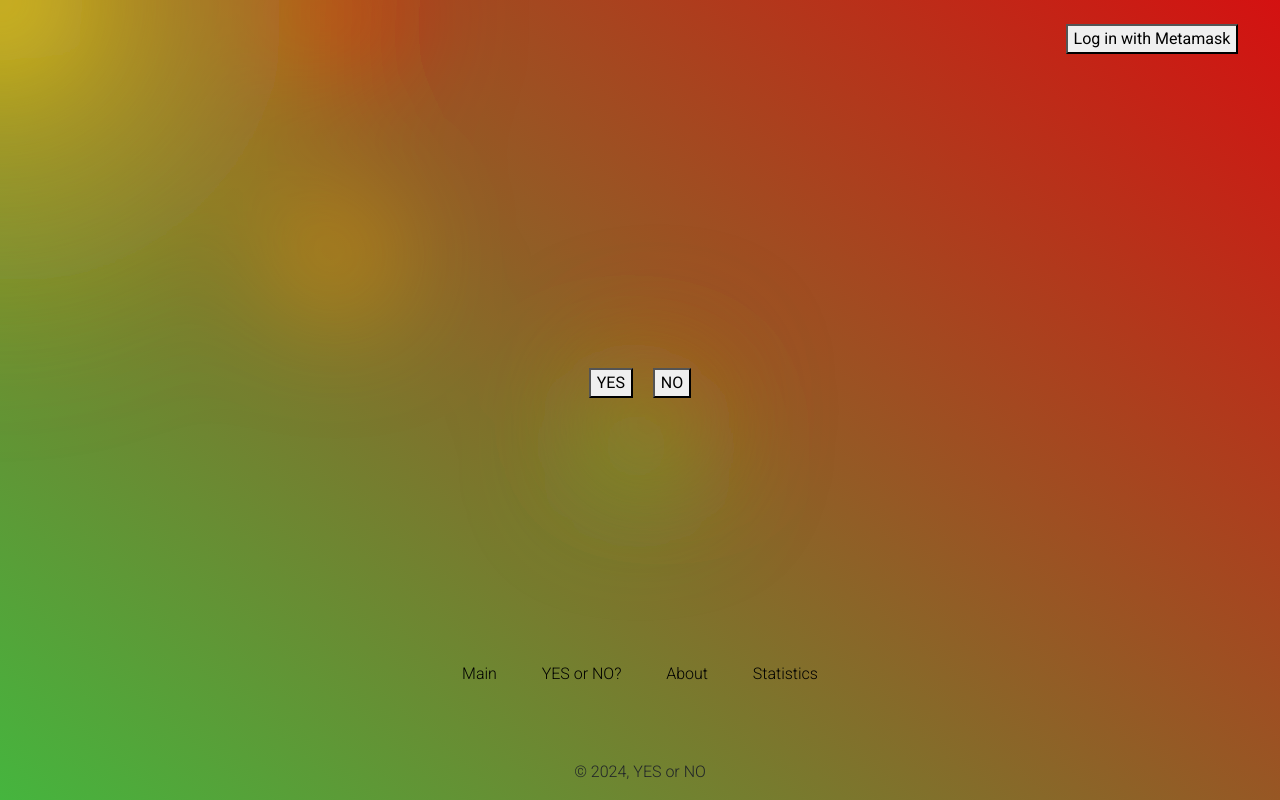
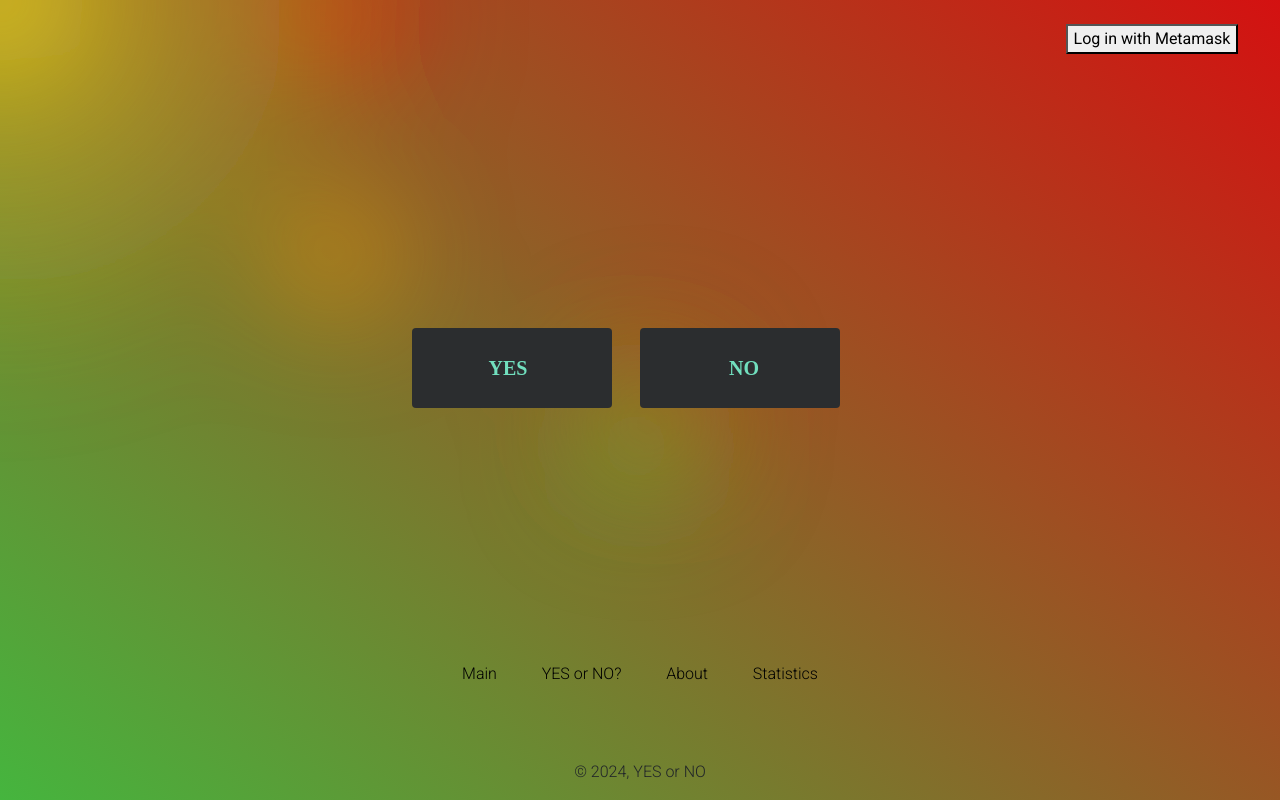
Before and after one commit to Marakuyaspb/yes, a Django app: page /dapp/ in a window 1280 px wide. Run offline with Django 4.2, Linux system fonts and the light colour scheme; some libraries are stand-ins or nearby versions.

Commit message:
buttons yes/no

```diff
--- /dev/null
+++ b/static/css/yesno_btns.css
@@ -0,0 +1,61 @@
+.button {
+  background: #2B2D2F;
+  height: 80px;
+  width: 200px;
+  text-align: center;
+  position: absolute;
+  top: 50%;
+  transform: translateY(-50%);
+
+  margin: 0 auto;
+  cursor: pointer;
+  border-radius: 4px;
+}
+
+.btn-y{
+  left: -10%;
+}
+
+.btn-y{
+
+  right: 10%;
+}
+
+.text-y, .text-n {
+  font: bold 1.25rem/1 poppins;
+  color: #71DFBE;
+  position: absolute;
+  top: 50%;
+  transform: translateY(-52%);
+  left: 0;
+  right: 0;
+}
+
+.progress-bar-y, .progress-bar-n  {
+  position: absolute;
+  height: 10px;
+  width: 0;
+  right: 0;
+  top: 50%;
+  left: 50%;
+  border-radius: 200px;
+  transform: translateY(-50%) translateX(-50%);
+  background: lighten(#2B2D2F, 15%);
+}
+
+svg {
+  width: 30px;
+  position: absolute;
+  top: 50%;
+  transform: translateY(-50%) translateX(-50%);
+  left: 50%;
+  right: 0;
+}
+
+.check-y, .check-n {
+  fill: none;
+  stroke: #FFFFFF;
+  stroke-width: 3;
+  stroke-linecap: round;
+  stroke-linejoin: round;
+}
--- a/static/css/yn_style.css
+++ b/static/css/yn_style.css
@@ -45,13 +45,7 @@
 
 }
 
-.btn-y{
 
-}
-
-.btn-y{
-
-}
 
 
 
--- /dev/null
+++ b/static/js/yesno_btns.js
@@ -0,0 +1,127 @@
+
+/* About NO */
+
+var basicTimeline = anime.timeline({
+  autoplay: false
+});
+
+var pathEls = $(".check-n");
+for (var i = 0; i < pathEls.length; i++) {
+  var pathEl = pathEls[i];
+  var offset = anime.setDashoffset(pathEl);
+  pathEl.setAttribute("stroke-dashoffset", offset);
+}
+
+basicTimeline
+  .add({
+    targets: ".text-n",
+    duration: 1,
+    opacity: "0"
+  })
+  .add({
+    targets: ".btn-n",
+    duration: 1300,
+    height: 10,
+    width: 300,
+    backgroundColor: "#2B2D2F",
+    border: "0",
+    borderRadius: 100
+  })
+  .add({
+    targets: ".progress-bar-n",
+    duration: 2000,
+    width: 300,
+    easing: "linear"
+  })
+  .add({
+    targets: ".btn-n",
+    width: 0,
+    duration: 1
+  })
+  .add({
+    targets: ".progress-bar-n",
+    width: 80,
+    height: 80,
+    delay: 500,
+    duration: 750,
+    borderRadius: 80,
+    backgroundColor: "#71DFBE"
+  })
+  .add({
+    targets: pathEl,
+    strokeDashoffset: [offset, 0],
+    duration: 200,
+    easing: "easeInOutSine"
+  });
+
+$(".btn-n").click(function() {
+  basicTimeline.play();
+});
+
+$(".text-n").click(function() {
+  basicTimeline.play();
+});
+
+
+/* About YES */
+
+var basicTimeline = anime.timeline({
+  autoplay: false
+});
+
+var pathEls = $(".check-y");
+for (var i = 0; i < pathEls.length; i++) {
+  var pathEl = pathEls[i];
+  var offset = anime.setDashoffset(pathEl);
+  pathEl.setAttribute("stroke-dashoffset", offset);
+}
+
+basicTimeline
+  .add({
+    targets: ".text-y",
+    duration: 1,
+    opacity: "0"
+  })
+  .add({
+    targets: ".btn-y",
+    duration: 1300,
+    height: 10,
+    width: 300,
+    backgroundColor: "#2B2D2F",
+    border: "0",
+    borderRadius: 100
+  })
+  .add({
+    targets: ".progress-bar-y",
+    duration: 2000,
+    width: 300,
+    easing: "linear"
+  })
+  .add({
+    targets: ".btn-y",
+    width: 0,
+    duration: 1
+  })
+  .add({
+    targets: ".progress-bar-y",
+    width: 80,
+    height: 80,
+    delay: 500,
+    duration: 750,
+    borderRadius: 80,
+    backgroundColor: "#71DFBE"
+  })
+  .add({
+    targets: pathEl,
+    strokeDashoffset: [offset, 0],
+    duration: 200,
+    easing: "easeInOutSine"
+  });
+
+$(".btn-y").click(function() {
+  basicTimeline.play();
+});
+
+$(".text-y").click(function() {
+  basicTimeline.play();
+});
--- a/vote/templates/vote/dapp.html
+++ b/vote/templates/vote/dapp.html
@@ -8,19 +8,50 @@
  <!-- Connect wallet -->
 {% include 'humsters/auth.html' %}
 
+
+<link rel='stylesheet' href='{% static "css/yesno_btns.css" %}' type='text/css'>
+
+
+
 <div class="wrap_yesno d-flex justify-content-center py-5">
 
 	<form method="POST">
 
 		{% csrf_token %}
-		<button type="submit" name="voice"  value="True" id='btn-y' class='me-2 btn-vote btn-y'>YES</button>
+		<!-- <button type="submit" name="voice"  value="True" id='btn-y' class='me-2 btn-vote btn-y'>YES</button> -->
 
-		<button type="submit" name="voice"  value="False" id='btn-n' class='ms-2 btn-vote btn-n'>NO</button>
+		<div class="button btn-y">
+			<div type="submit" name="voice"  value="True" id='btn-y' class='me-2 text-y'>YES</div>
+		</div>
+
+		<div class="progress-bar-y"></div>
+		<svg x="0px" y="0px"
+		viewBox="0 0 25 30" style="enable-background:new 0 0 25 30;">
+		<path class="check-y" class="st0" d="M2,19.2C5.9,23.6,9.4,28,9.4,28L23,2"/>
+		</svg>
+
+
+
+		<div class="button btn-n">
+			<div type="submit" name="voice"  value="False" id='btn-n ' class='ms-2 text-n'>NO</div>
+		</div>
+		<div class="progress-bar-n"></div>
+		<svg x="0px" y="0px"
+		 viewBox="0 0 25 30" style="enable-background:new 0 0 25 30;">
+		<path class="check-n" class="st0" d="M2,19.2C5.9,23.6,9.4,28,9.4,28L23,2"/>
+		</svg>
+
+
 
 	</form>
 
 </div>
 
-{% include 'humsters/auth.html' %}
+
+
+<script src="https://cdnjs.cloudflare.com/ajax/libs/jquery/3.1.1/jquery.min.js"></script>
+<script src="https://cdnjs.cloudflare.com/ajax/libs/animejs/2.0.2/anime.js"></script>
+<script src="{% static 'js/yesno_btns.js' %}"></script>
+
 
 {% endblock %}
```
Also changed, not shown: static/js/script.js (deleted, +0 -23 lines), 1 other file.
